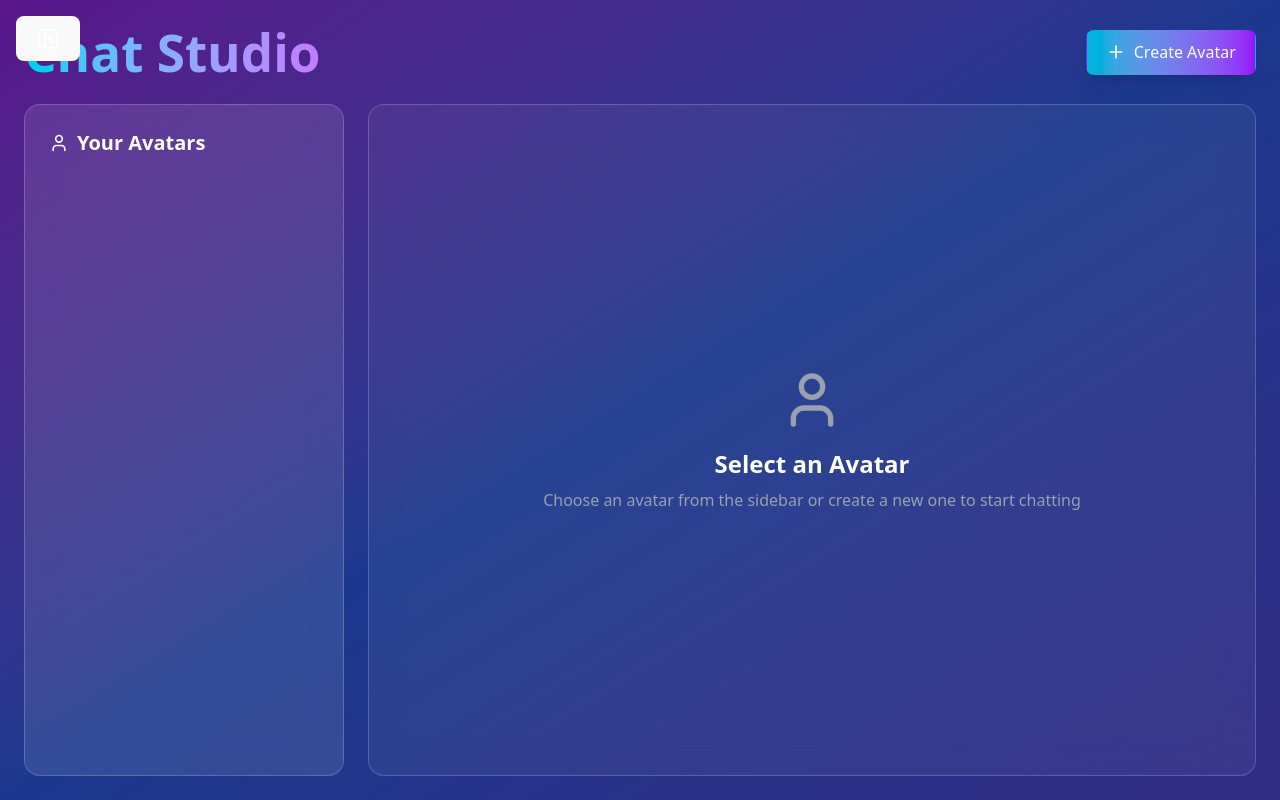
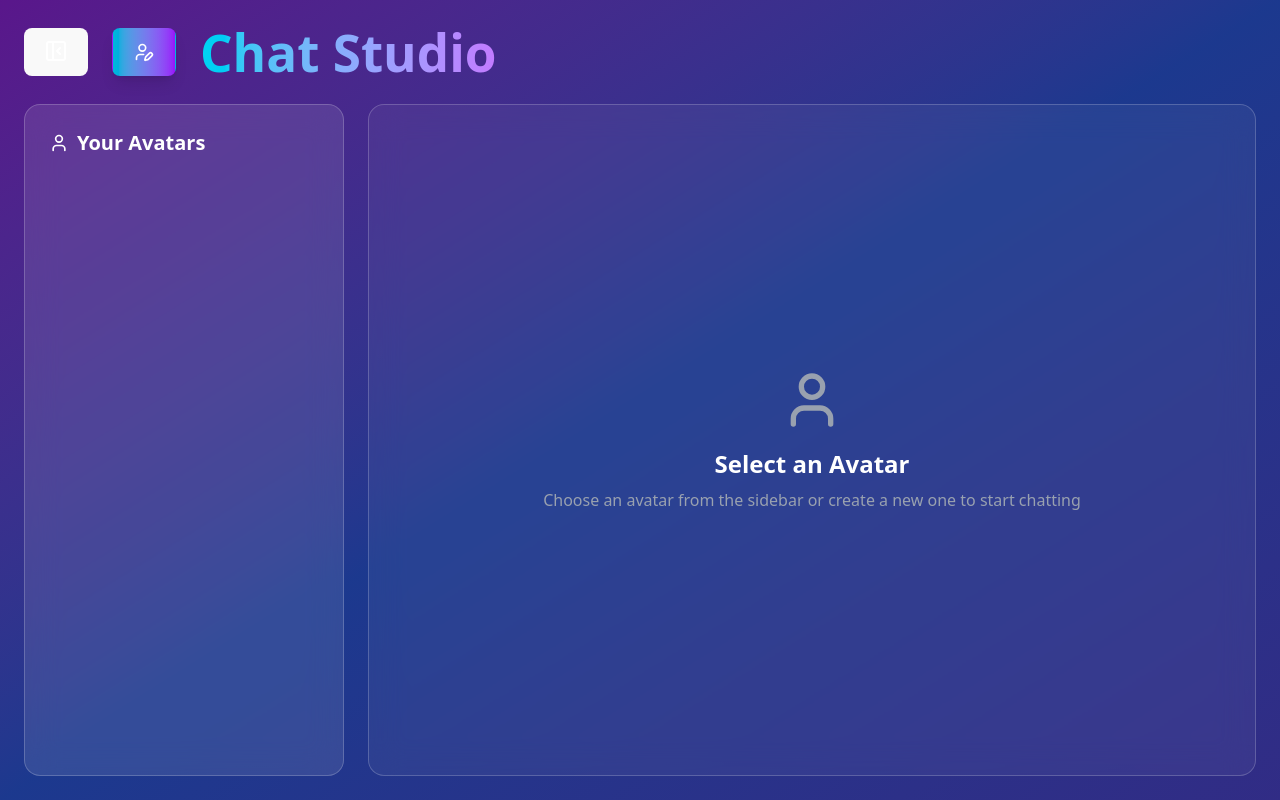
Before and after one commit to efwoods/avatar-chat-app, a React (Vite) app: page / in a window 1280 px wide. Built offline with nearby package versions, Linux system fonts and the light colour scheme.

Commit message:
updated the sidebar button

```diff
--- a/src/App.jsx
+++ b/src/App.jsx
@@ -13,6 +13,7 @@ import {
   Settings,
   PanelLeftCloseIcon,
   PanelLeftOpenIcon,
+  UserPenIcon,
 } from "lucide-react";
 
 import SidebarToggle from "./components/SidebarToggle";
@@ -209,40 +210,45 @@ const AvatarChatApp = () => {
 
   return (
     <div className="min-h-screen bg-gradient-to-br from-purple-900 via-blue-900 to-indigo-900 text-white">
-      <div className="w-screen h-screen flex flex-col p-6">
+      <div className="w-screen h-screen flex flex-col p-6 min-h-screen">
         {/* Header */}
-        <div className="flex justify-between items-center mb-6">
-          <h1 className="text-4xl font-bold bg-gradient-to-r from-cyan-400 to-purple-400 bg-clip-text text-transparent">
-            Chat Studio
-          </h1>
-          <button
-            onClick={() => setShowCreateModal(true)}
-            className="bg-gradient-to-r from-cyan-500 to-purple-600 hover:from-cyan-600 hover:to-purple-700 px-6 py-3 rounded-xl font-semibold flex items-center gap-2 transition-all duration-300 transform hover:scale-105 shadow-lg"
-          >
-            <Plus size={20} />
-            Create Avatar
-          </button>
-        </div>
-
-        <div className="flex flex-1 overflow-hidden w-full h-full gap-6">
+        <div className="flex justify-start items-center mb-6 gap-6">
           {/* Sidebar toggle button */}
           <button
             onClick={() => setSidebarVisible((v) => !v)}
-            className="absolute top-4 left-4 z-50 bg-cyan-500 text-white p-2 rounded-md group transition-all duration-300 ease-in-out"
+            className="bg-cyan-500 text-white w-16 h-12 items-center justify-center group transition-all duration-300 ease-in-out"
           >
             {/* Icon swap based on state */}
             {sidebarVisible ? (
-              <PanelLeftCloseIcon className="w-6 h-6" />
+              <PanelLeftCloseIcon className="flex w-6 h-6" />
             ) : (
-              <PanelLeftOpenIcon className="w-6 h-6" />
+              <PanelLeftOpenIcon className="flex w-6 h-6" />
             )}
 
             {/* Hover Text */}
-            <span className="absolute left-full top-1/2 -translate-y-1/2 ml-2 bg-black text-white text-sm px-2 py-1 rounded opacity-0 group-hover:opacity-100 transition-opacity whitespace-nowrap">
+            <span className="relative left-full top-1/2 -translate-y-1/2 ml-2 bg-black text-white text-sm px-2 py-1 rounded opacity-0 group-hover:opacity-100 transition-opacity whitespace-nowrap">
               {sidebarVisible ? "Close Sidebar" : "Open Sidebar"}
             </span>
           </button>
 
+          <button
+            onClick={() => setShowCreateModal(true)}
+            className="relative group w-16 h-12 bg-gradient-to-r from-cyan-500 to-purple-600 hover:from-cyan-600 hover:to-purple-700 rounded-xl flex items-center justify-center transition-all duration-300 transform hover:scale-105 shadow-lg"
+          >
+            <UserPenIcon size={20} />
+
+            {/* Tooltip */}
+            <span className="absolute left-full top-1/2 -translate-y-1/2 ml-2 bg-black text-white text-sm px-2 py-1 rounded opacity-0 group-hover:opacity-100 transition-opacity whitespace-nowrap pointer-events-none z-50">
+              Create Avatar
+            </span>
+          </button>
+
+          <h1 className="text-4xl font-bold bg-gradient-to-r from-cyan-400 to-purple-400 bg-clip-text text-transparent">
+            Chat Studio
+          </h1>
+        </div>
+
+        <div className="flex flex-1 overflow-hidden w-full h-full gap-6">
           {/* Conditionally render sidebar */}
           {sidebarVisible && (
             <SidebarToggle
```
